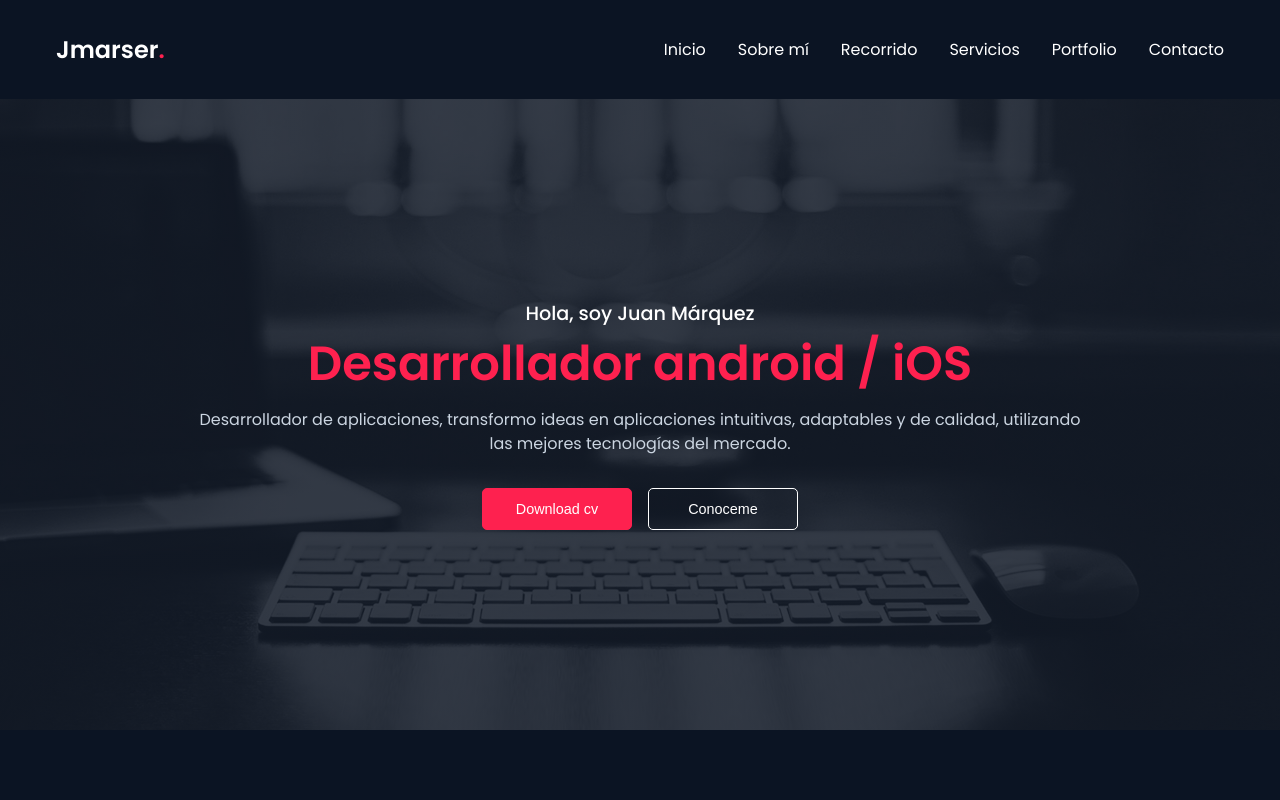
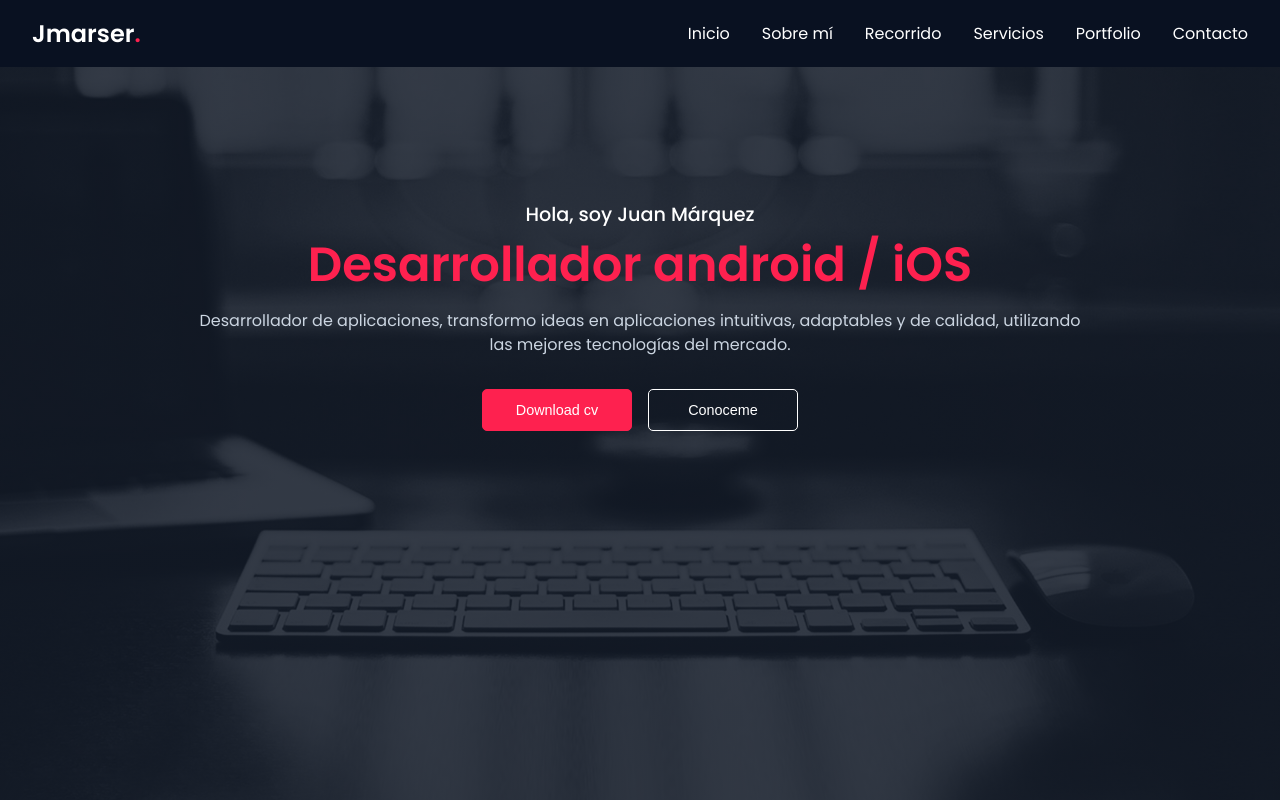
Before and after one commit to Jmarser/Portafolio-Dev, a plain HTML site: page index.html in a window 1280 px wide. Shown: the top 800 px of the page. Drawn offline with nearby package versions, Linux system fonts and the light colour scheme.

Commit message:
Fixed nav menu

```diff
--- a/css/style.css
+++ b/css/style.css
@@ -188,6 +188,7 @@ nav{
 
 /* Sección home */
 .header{
+    min-height: 100vh;
     padding: .5rem ;
     background-image: linear-gradient(
         rgba(11, 20, 35, .8),
@@ -815,9 +816,10 @@ nav{
 /*= for medium devices =*/
 @media (width > 768px) {
     nav{
-        position: static;
-        padding: 2rem 1rem;
-        max-width: var(--max-width);
+        position: fixed;
+        background-color: var(--secondary-color-dark);
+        padding: 1rem 2rem;
+        max-width: 100%;
         margin-inline: auto;
         display: flex;
         align-items: center;
```
